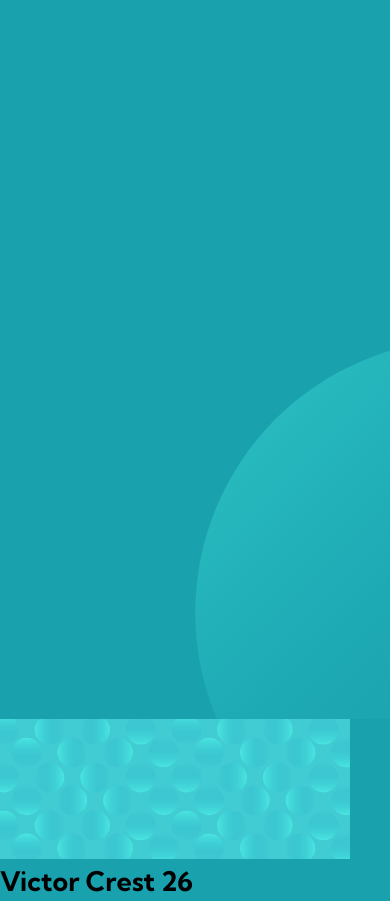
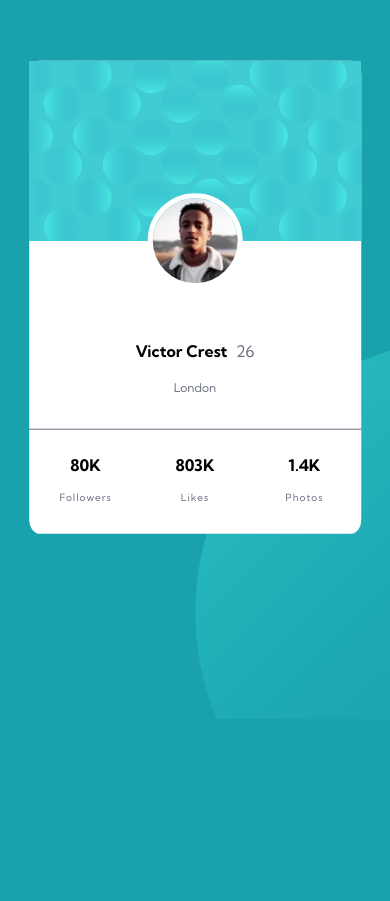
Before and after one commit to F-Agata/frontendmentor, a website built with webpack: page src/pages/index.html in a window 390 px wide. Shown: the part 125-1026 px from the top of the page. After the commit the page ends 844 px from the top, so only its background shows below. Built offline with nearby package versions, Linux system fonts and the light colour scheme.

Commit message:
add scss to card (mobile), correction class in html

```diff
--- a/src/pages/index.html
+++ b/src/pages/index.html
@@ -17,29 +17,29 @@
     </div>
 
     <div class="info-card">
-        <section class="info-card__top"><img src="../assets/img/bg-pattern-card.svg" alt=""></section>
+        <section class="info-card__top"></section>
 
         <section class="info-card__middle ">
             <h1 class="info-card__name">Victor Crest <span class="info-card__age">26</span></h1>
             <p class="info-card__city">London</p>
         </section>
 
-        <section class="info-card__bottom ">
-            <article class="info-card__paragraph">
-            <h1 class="binfo-card__number">80K</h1>
-            <p class="info-card__description">Followers</p>
+        <section class="info-card__bottom statistics">
+            <article class="statistics__paragraph">
+            <h1 class="statistics__number">80K</h1>
+            <p class="statistics__description">Followers</p>
             </article>
-            <article class="info-card__paragraph">
-                <h1 class="info-card__number">803K</h1>
-                <p class="info-card__description">Likes</p>
+            <article class="statistics__paragraph">
+                <h1 class="statistics__number">803K</h1>
+                <p class="statistics__description">Likes</p>
             </article>
-            <article class="info-card__paragraph">
-                <h1 class="info-card__number">1.4K</h1>
-                <p class="info-card__description">Photos</p>
+            <article class="statistics__paragraph">
+                <h1 class="statistics__number">1.4K</h1>
+                <p class="statistics__description">Photos</p>
             </article>
         </section>
 
-        <section class="info-card__photo"><img src="../assets/img/image-victor.jpg" alt="Photo Victor"></section>
+        <div class="info-card__photo"><img class="info-card__img-photo" src="../assets/img/image-victor.jpg" alt="Photo Victor"></div>
 
 
     </div>
--- /dev/null
+++ b/src/scss/_backgraoud.scss
@@ -0,0 +1,31 @@
+
+.bg {
+  position: relative;
+  width: 100%;
+  height: 100vh;
+  overflow: hidden;
+
+  &__img {
+    display: block;
+    max-height: 100%;
+    max-width: 100%;
+  }
+
+  &__top {
+    position: absolute;
+    height: 150%;
+    width: 150%;
+    left: -95%;
+    top: -55%;
+
+  }
+
+  &__bottom {
+    position: absolute;
+    height: 140%;
+    width: 140%;
+    right: -90%;
+    bottom: -95%;
+
+  }
+}
--- a/src/scss/_card.scss
+++ b/src/scss/_card.scss
@@ -1,41 +1,125 @@
-body {
+.info-card {
+  position: absolute;
+  height: 56vh;
+  width: 85%;
 
-  height: 100vh;
-  font-family: "Kumbh Sans";
-  font-size: 18px;
-  background-color: $darkCyan;
+  top: 50%;
+  left: 50%;
+  transform: translate(-50%, -50%);
+  //overflow: hidden;
 
-}
+  background-color: white;
+  border-radius: 3%;
 
+  &__top {
+    width: 100%;
+    height: 38%;
+    background-image: url("../assets/img/bg-pattern-card.svg");
+    background-repeat: no-repeat;
+    background-position: center;
+    background-size: cover;
+  }
 
+  &__middle {
+    position: relative;
+    width: 100%;
+    height: 40%;
+    border-bottom: 0.5px solid $darkGrayishBlue;
+  }
 
-.bg {
-  position: relative;
-  width: 100%;
-  height: 100vh;
-  overflow: hidden;
+  &__name {
+    position: absolute;
+    bottom: 36%;
+    left: 50%;
+    transform: translateX(-50%);
+    font-size: 16px;
 
-  &__img {
+  }
+  &__age {
+    font-weight: 400;
+    color: $darkGrayishBlue;
+    padding-left: 5px;
+  }
+
+  &__city {
+    position: absolute;
+    bottom: 18%;
+    left: 50%;
+    transform: translateX(-50%);
+    font-size: 12px;
+    color: $darkGrayishBlue;
+  }
+
+  &__bottom {
+    width: 100%;
+    height: 22%;
+  }
+
+  &__photo {
+    position: absolute;
+    width: 95px;
+    height: 95px;
+    top: 38%;
+    left: 50%;
+    transform: translate(-50%, -50%);
+    border: 5px solid white;
+    border-radius: 50%;
+    overflow: hidden;
+
+  }
+  &__img-photo {
     display: block;
     max-height: 100%;
     max-width: 100%;
   }
 
-  &__top {
-    position: absolute;
-    height: 150%;
-    width: 150%;
-    left: -95%;
-    top: -55%;
 
-  }
+ .statistics {
+   display: flex;
+   align-content: center;
+   justify-content: center;
 
-  &__bottom {
-    position: absolute;
-    height: 140%;
-    width: 140%;
-    right: -90%;
-    bottom: -95%;
 
-  }
+   &__paragraph {
+     flex-basis: 33%;
+
+     display: flex;
+     flex-direction: column;
+     /* flex-wrap: wrap; */
+     /* justify-content: space-around;  */
+      //align-content: center;
+     //align-items: stretch;
+     justify-content: center;
+     align-items: center;
+
+     //border: 2px red solid;
+   }
+
+   &__number {
+     flex-basis: 100%;
+     //align-self: center;
+     font-size: 16px;
+     //border: 1px yellow solid;
+     padding: 25px 0 0 0;
+     text-align: center;
+
+   }
+
+   &__description {
+     //border: 1px green solid;
+     flex-basis: 100%;
+     //align-self: center;
+     padding: 5px;
+
+     font-size: 10px;
+     text-align: center;
+
+     color: $darkGrayishBlue;
+     letter-spacing: 1px;
+
+
+   }
+ }
+
+
 }
--- a/src/scss/main.scss
+++ b/src/scss/main.scss
@@ -2,4 +2,14 @@
 
 @import "_resset";
 @import "_variables";
+@import "_backgraoud";
 @import "_card";
+
+body {
+
+  height: 100vh;
+  font-family: "Kumbh Sans";
+  font-size: 18px;
+  background-color: $darkCyan;
+
+}
```
